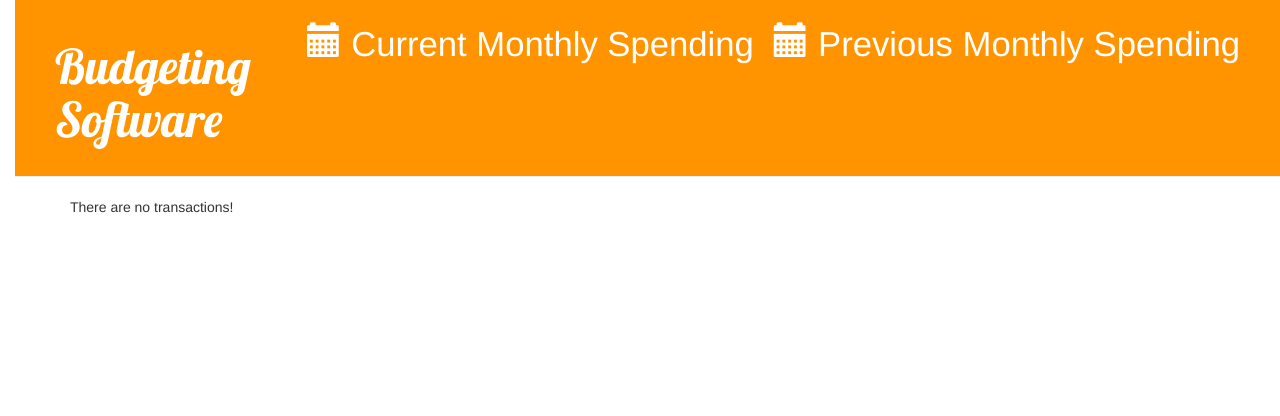
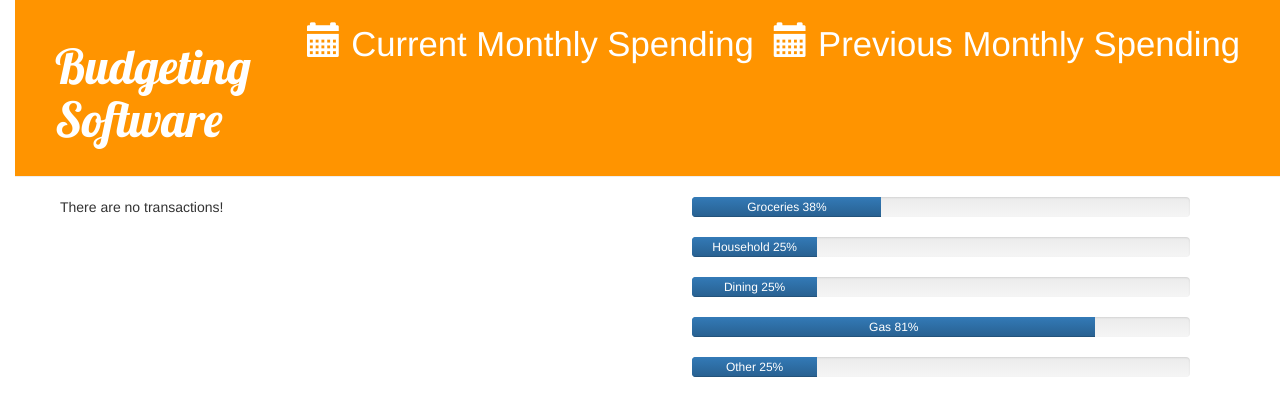
Before and after one commit to Rhoulhac/Django-budget-software, a Django app: a page that uses budget/templates/base.html in a window 1280 px wide. Shown: the top 416 px of the page. Run offline with Django 3.2, Linux system fonts and the light colour scheme; data that the repository does not hold is empty; some libraries are stand-ins or nearby versions.

Commit message:
Adding static progress bars

```diff
--- a/budget/static/css/budget.css
+++ b/budget/static/css/budget.css
@@ -57,3 +57,7 @@ h1, h2, h3, h4 {
 .table-header {
     background-color: #DCDCDC;
 }
+
+.margin-trans {
+    margin-left: 30px;
+}
--- a/budget/templates/base.html
+++ b/budget/templates/base.html
@@ -18,13 +18,18 @@
             </a>
             <h1><a href="/">Budgeting Software</a></h1>
         </div>
-        <div class="content container">
+        <div class="container-fluid">
             <div class="row">
-                <div class="col-md-8">
-                    {% block content %}
-                    {% endblock %}
-                </div>
+                {% block content %}
+                {% endblock %}
             </div>
         </div>
+
+    {% block javascript %}
+
+    {% endblock javascript %}
+
+    {% block after_javascript %}{% endblock after_javascript %}
+
     </body>
 </html>
--- a/budget/templates/budget/transaction_list.html
+++ b/budget/templates/budget/transaction_list.html
@@ -2,8 +2,10 @@
 
 
 {% block content %}
+
+    <div class="col-md-5 margin-trans">
+        {% if filter %}
             {% if transaction_list %}
-
             <form action="">
                 <select name="filter-category">
                     <option value=""></option>
@@ -14,7 +16,10 @@
                 <br><br>
                 <input type="submit">
             </form>
+            {% endif %}
+        {% endif %}
 
+        {% if transaction_list %}
             <table class="table">
                 <thead class="table-header">
                     <tr>
@@ -41,5 +46,30 @@
             <p>There are no transactions!</p>
 
         {% endif %}
+    </div>
+    <div class="col-md-5 col-md-offset-1">
+        <div class="progress">
+            <div class="progress-bar" role="progressbar" style="width: 38%;" aria-valuenow="38" aria-valuemin="0" aria-valuemax="100">Groceries 38%</div>
+        </div>
+        <div class="progress">
+            <div class="progress-bar" role="progressbar" style="width: 25%;" aria-valuenow="25" aria-valuemin="0" aria-valuemax="100">Household 25%</div>
+        </div>
+        <div class="progress">
+            <div class="progress-bar" role="progressbar" style="width: 25%;" aria-valuenow="25" aria-valuemin="0" aria-valuemax="100">Dining 25%</div>
+        </div>
+        <div class="progress">
+            <div class="progress-bar" role="progressbar" style="width: 81%;" aria-valuenow="81" aria-valuemin="0" aria-valuemax="100">Gas 81%</div>
+        </div>
+        <div class="progress">
+            <div class="progress-bar" role="progressbar" style="width: 25%;" aria-valuenow="25" aria-valuemin="0" aria-valuemax="100">Other 25%</div>
+        </div>
+    </div>
 
 {% endblock %}
+
+{% block after_javascript %}
+
+<script>
+</script>
+
+{% endblock after_javascript %}
--- a/budget/views.py
+++ b/budget/views.py
@@ -29,7 +29,7 @@ class CurrentMonthAllListView(TransactionListView):
     def get_context_data(self, **kwargs):
         """ Transform queryset """
         kwargs = super().get_context_data(**kwargs)
-        kwargs['current'] = 'current'
+        kwargs['filter'] = 'current'
         return kwargs
 
 
@@ -46,6 +46,6 @@ class PreviousMonthAllListView(TransactionListView):
         """ Transform queryset """
         kwargs = super().get_context_data(**kwargs)
         catg = mymodels.Category.objects.all()
-        kwargs['previous'] = 'previous'
+        kwargs['filter'] = 'previous'
         kwargs['categories'] = catg
         return kwargs
```
Lines whose indentation alone changed are shown as unchanged.
